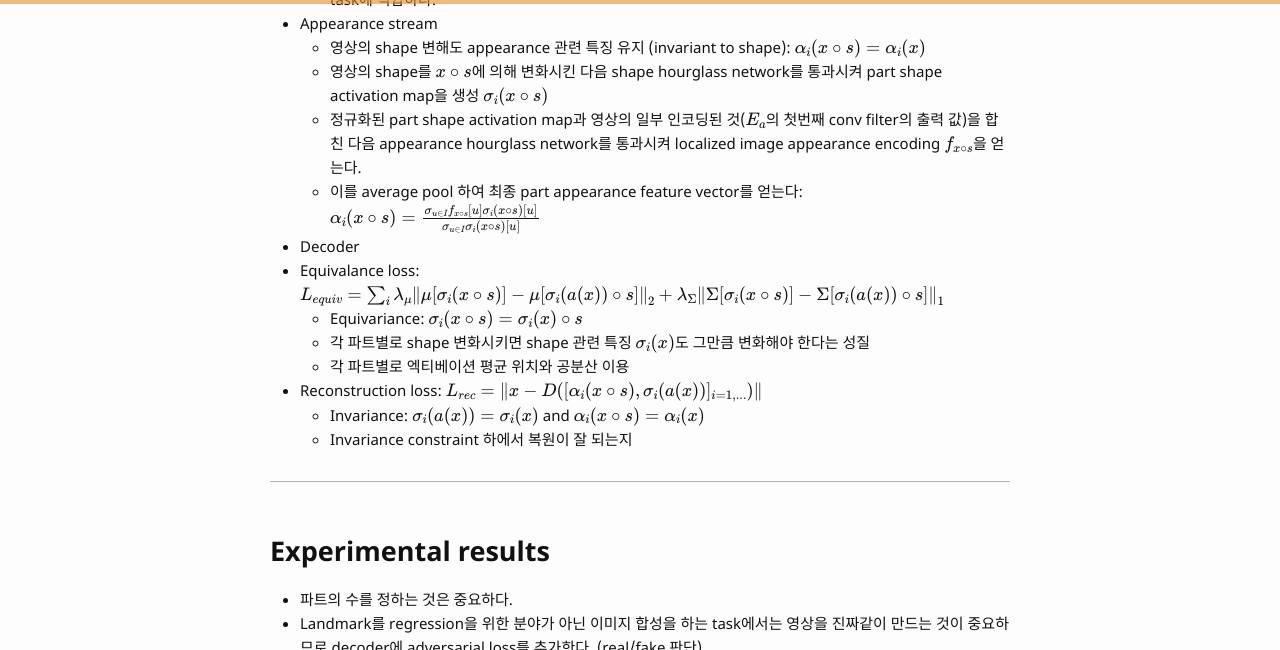
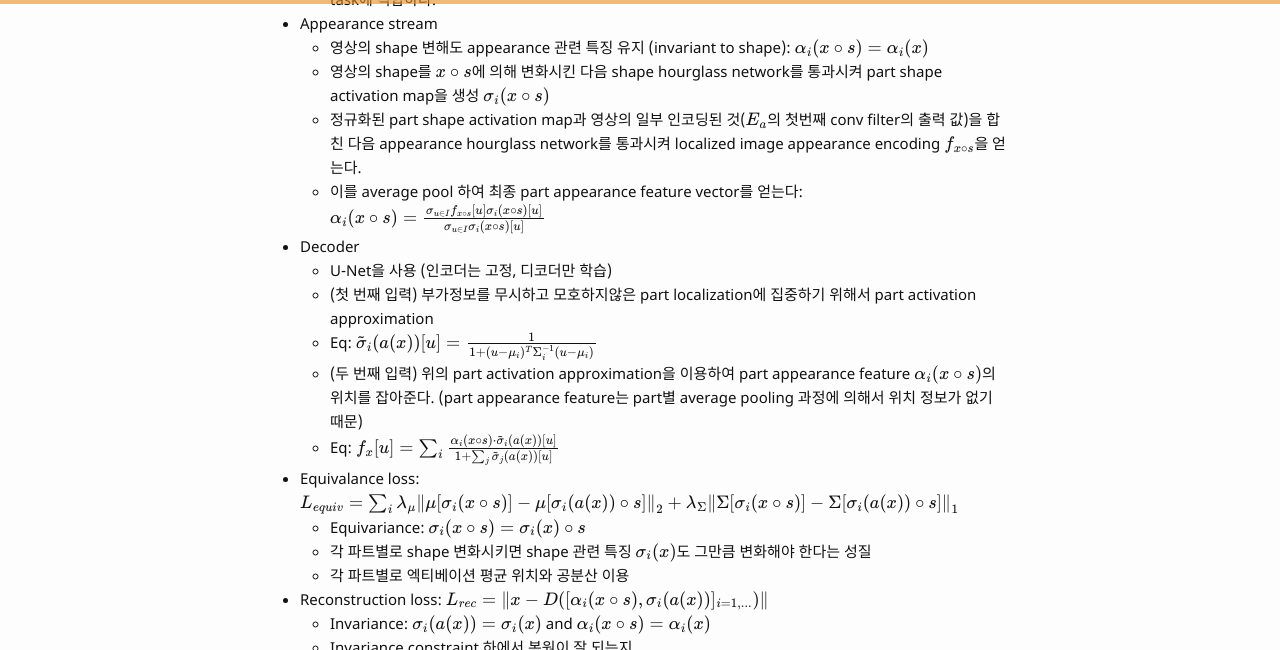
Before and after one commit to bismex/bismex.github.io, a Jekyll site: the page built from _posts/2019-05-27-UPBD.md, in a window 1280 px wide and 900 px high, scrolled down 2427 px, cut to the strip 0-650 px from the top of the window. Built offline with Jekyll 4.4.1, drawn with Linux system fonts in a browser that asks for light colours; formulas are drawn with MathJax 3.

Commit message:
Update 2019-05-27-UPBD.md

```diff
--- a/_posts/2019-05-27-UPBD.md
+++ b/_posts/2019-05-27-UPBD.md
@@ -68,6 +68,11 @@ tags: CV unsupervised disentangled
   - 정규화된 part shape activation map과 영상의 일부 인코딩된 것($$E_a$$의 첫번째 conv filter의 출력 값)을 합친 다음 appearance hourglass network를 통과시켜 localized image appearance encoding $$f_{x \circ s}$$을 얻는다.
   - 이를 average pool 하여 최종 part appearance feature vector를 얻는다: $$\alpha_i (x \circ s) = \frac{\sigma_{u \in I} f_{x \circ s} [u] \sigma_i (x \circ s)[u]}{\sigma_{u \in I} \sigma_i (x \circ s)[u]}$$
 - Decoder
+  - U-Net을 사용 (인코더는 고정, 디코더만 학습)
+  - (첫 번째 입력) 부가정보를 무시하고 모호하지않은 part localization에 집중하기 위해서 part activation approximation
+  - Eq: $$\tilde{\sigma}_i (a(x)) [u] = \frac{1}{1 + (u - \mu_i)^T \Sigma^{-1}_i (u - \mu_i)}$$
+  - (두 번째 입력) 위의 part activation approximation을 이용하여 part appearance feature $$\alpha_i (x \circ s)$$의 위치를 잡아준다. (part appearance feature는 part별 average pooling 과정에 의해서 위치 정보가 없기 때문)
+  - Eq: $$f_x [u] = \sum_i \frac{\alpha_i (x \circ s) \cdot \tilde{\sigma}_i (a(x))[u]}{1 + \sum_j \tilde{\sigma}_j (a(x))[u]} $$
 - Equivalance loss: $$L_{equiv} = \sum_i \lambda_{\mu} \left \| \mu[\sigma_i (x \circ s)] - \mu[\sigma_i (a(x)) \circ s] \right \|_2 + \lambda_{\Sigma} \left \| \Sigma[\sigma_i (x \circ s)] - \Sigma[\sigma_i (a(x)) \circ s] \right \|_1 $$
   - Equivariance: $$\sigma_i (x \circ s) = \sigma_i (x) \circ s$$
   - 각 파트별로 shape 변화시키면 shape 관련 특징 $$\sigma_i (x)$$도 그만큼 변화해야 한다는 성질
```
